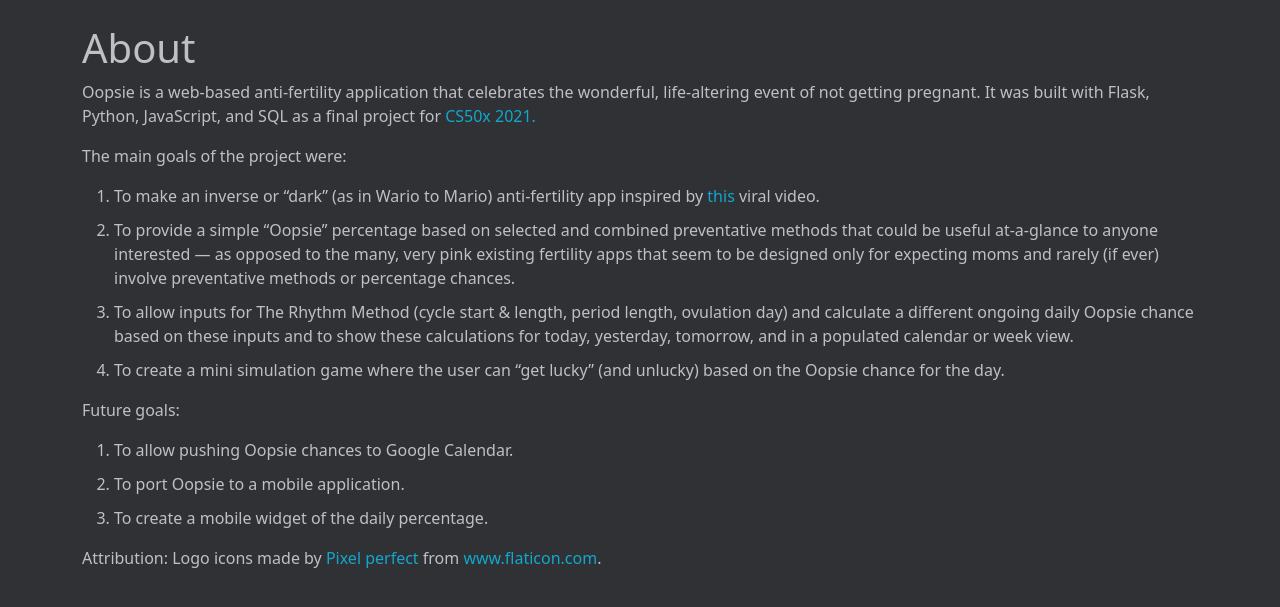
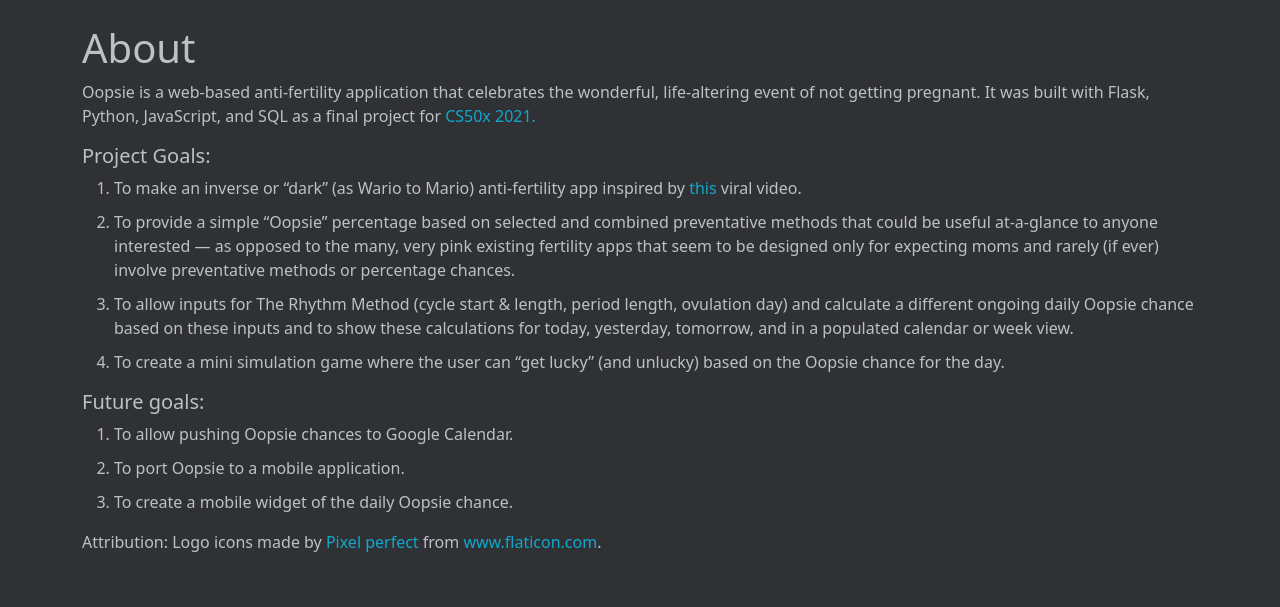
Before and after one commit to ragmats/oopsie, a Flask app: page /about in a window 1280 px wide. Shown: the part 65-672 px from the top of the page. Run offline with Flask 2, Linux system fonts and the light colour scheme; some libraries are stand-ins or nearby versions.

Commit message:
edited about

```diff
--- a/templates/about.html
+++ b/templates/about.html
@@ -8,21 +8,21 @@
   <h1>About</h1>
     <p>Oopsie is a web-based anti-fertility application that celebrates the wonderful, life-altering event of not getting pregnant. It was built with Flask, Python, JavaScript, and SQL as a final project for <a href="https://cs50.harvard.edu/x/2021/" target="_blank">CS50x 2021.</a></p>
 
-    <p style="font-weight:500;">The main goals of the project were:</p>
+    <h5>Project Goals:</h5>
 
     <ol>
-      <li class="li_spaced">To make an inverse or “dark” (as in Wario to Mario) anti-fertility app inspired by <a href="https://www.youtube.com/watch?v=9Lms9d3eo1g&ab_channel=RMVideos" target="_blank">this</a> viral video.</li>
+      <li class="li_spaced">To make an inverse or “dark” (as Wario to Mario) anti-fertility app inspired by <a href="https://www.youtube.com/watch?v=9Lms9d3eo1g&ab_channel=RMVideos" target="_blank">this</a> viral video.</li>
       <li class="li_spaced">To provide a simple “Oopsie” percentage based on selected and combined preventative methods that could be useful at-a-glance to anyone interested &#8212; as opposed to the many, very pink existing fertility apps that seem to be designed only for expecting moms and rarely (if ever) involve preventative methods or percentage chances.</li>
       <li class="li_spaced">To allow inputs for The Rhythm Method (cycle start & length, period length, ovulation day) and calculate a different ongoing daily Oopsie chance based on these inputs and to show these calculations for today, yesterday, tomorrow, and in a populated calendar or week view.</li>
       <li>To create a mini simulation game where the user can “get lucky” (and unlucky) based on the Oopsie chance for the day.</li>
     </ol>
 
-    <p style="font-weight:500;">Future goals:</p>
+    <h5>Future goals:</h5>
 
     <ol>
       <li class="li_spaced">To allow pushing Oopsie chances to Google Calendar.</li>
       <li class="li_spaced">To port Oopsie to a mobile application.</li>
-      <li>To create a mobile widget of the daily percentage.</li>
+      <li>To create a mobile widget of the daily Oopsie chance.</li>
     </ol>
 
     <p>Attribution: Logo icons made by <a href="https://www.flaticon.com/authors/pixel-perfect" title="Pixel perfect">Pixel perfect</a> from <a href="https://www.flaticon.com/" title="Flaticon">www.flaticon.com</a>.</p>
```
